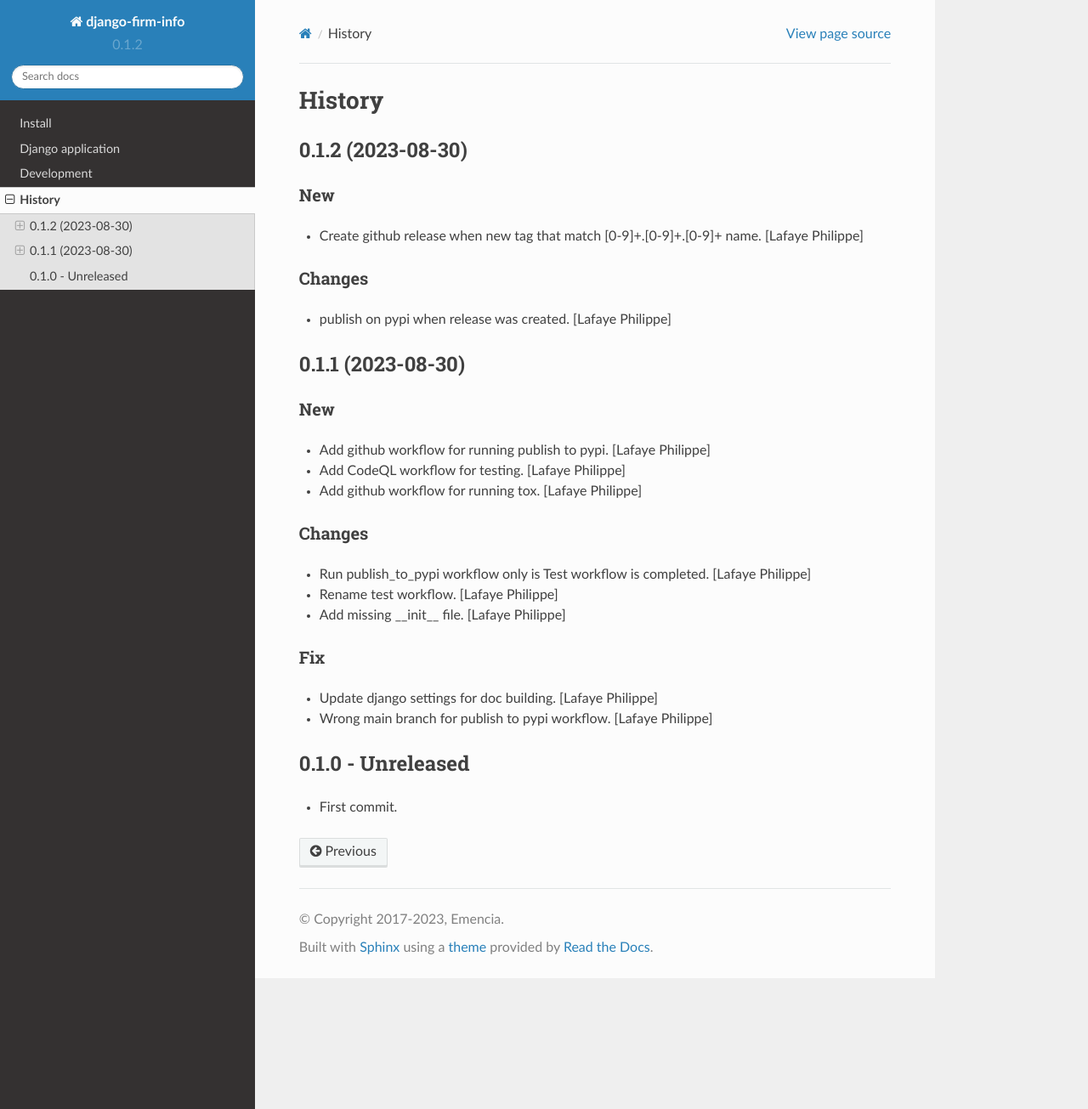
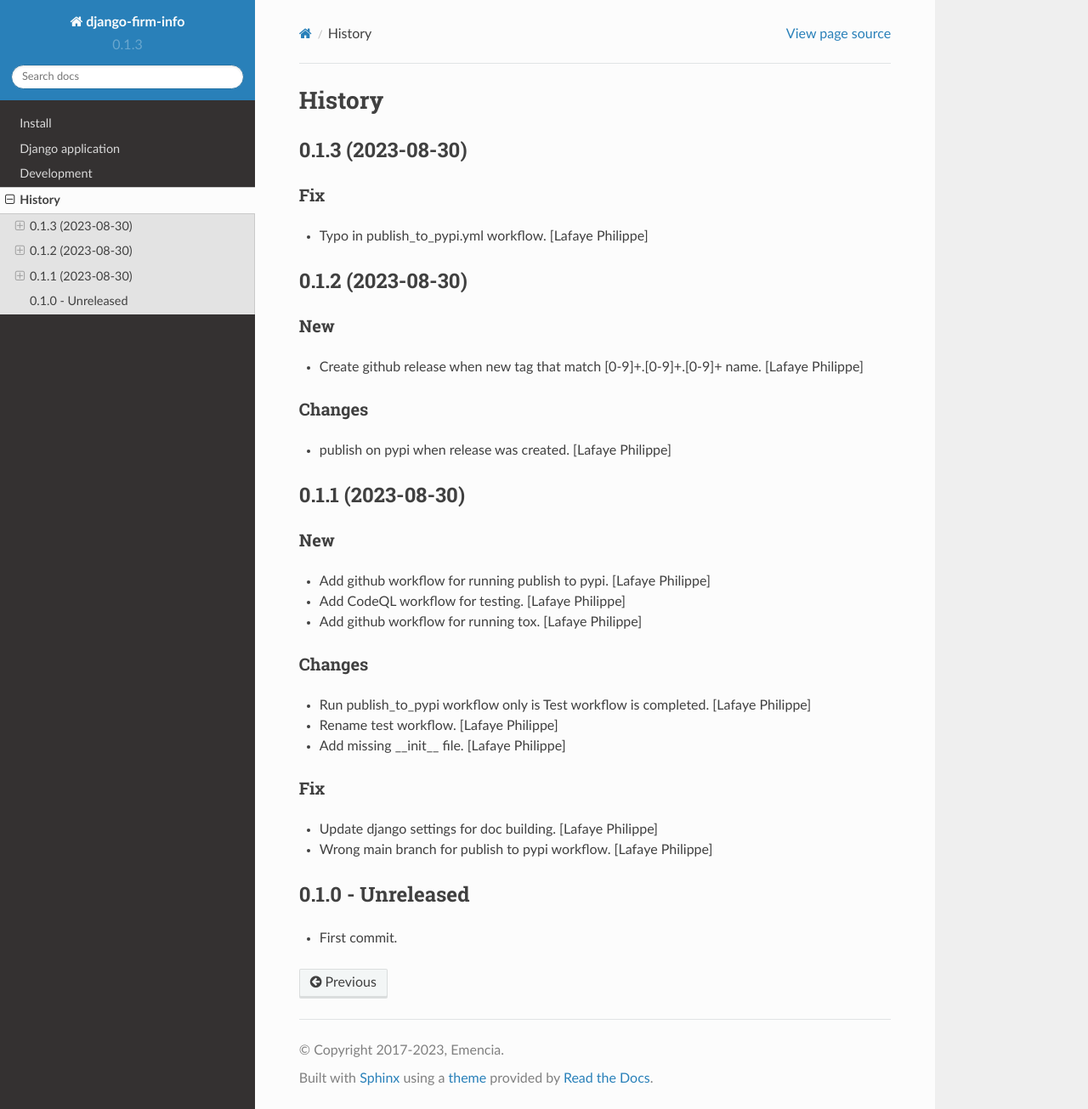
Before and after one commit to emencia/django-firm-info, a Sphinx documentation site: the page built from docs/history.rst, in a window 1280 px wide and 1305 px high. Shown: the whole window at 85% size. Built offline with Sphinx 7.4.7 and the Read the Docs theme 2.0.0, drawn with Linux system fonts in a browser that asks for light colours.

Commit message:
:bookmark: Make release 0.1.3

```diff
--- a/docs/history.rst
+++ b/docs/history.rst
@@ -3,6 +3,14 @@
 =======
 History
 =======
+
+0.1.3 (2023-08-30)
+------------------
+
+Fix
+~~~
+*  Typo in publish_to_pypi.yml workflow. [Lafaye Philippe]
+
 
 0.1.2 (2023-08-30)
 ------------------
--- a/setup.cfg
+++ b/setup.cfg
@@ -3,7 +3,7 @@
 ;;
 [metadata]
 name = django-firm-info
-version = 0.1.2
+version = 0.1.3
 description = A Django application package for storage firm info
 long_description = file:README.rst
 long_description_content_type = text/x-rst
```
